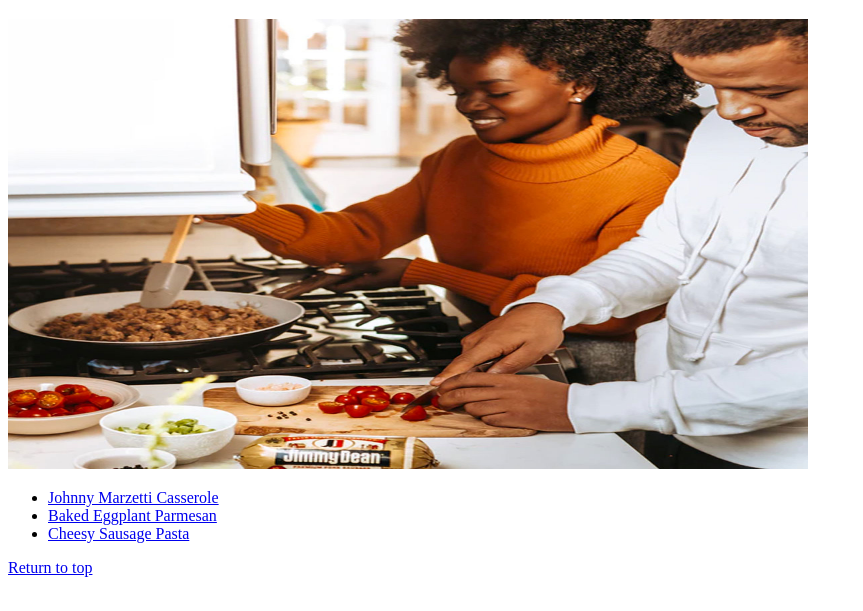
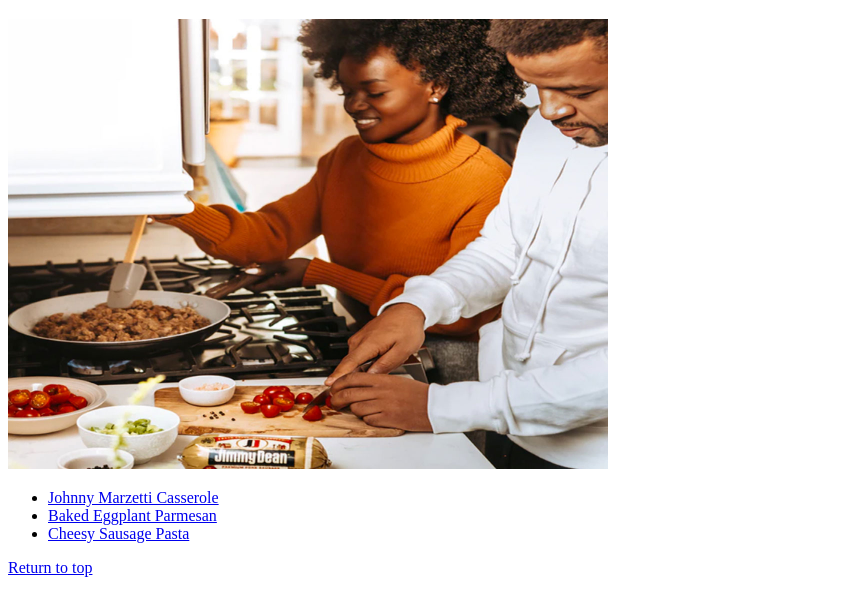
Before and after one commit to PatrekS/odin-recipes, a plain HTML site: page index.html in a window 1280 px wide. Shown: the part 61-672 px from the top of the page, without its empty margins (0-863 px from the left). Drawn offline with Linux system fonts and the light colour scheme.

Commit message:
Some fixes

```diff
--- a/index.html
+++ b/index.html
@@ -7,7 +7,7 @@
 
     <body>
         <h1 id="top">Odin Recipes</h1>
-        <image src="images/mainpage.jpg" alt="A man and a woman cooking." width="800" height="450">
+        <image src="images/mainpage.jpg" alt="A man and a woman cooking." width="600" height="450">
         <ul>
             <li><a href="recipes/casserole.html">Johnny Marzetti Casserole</a></li>
             <li><a href="recipes/parmesan.html">Baked Eggplant Parmesan</a></li>
```
